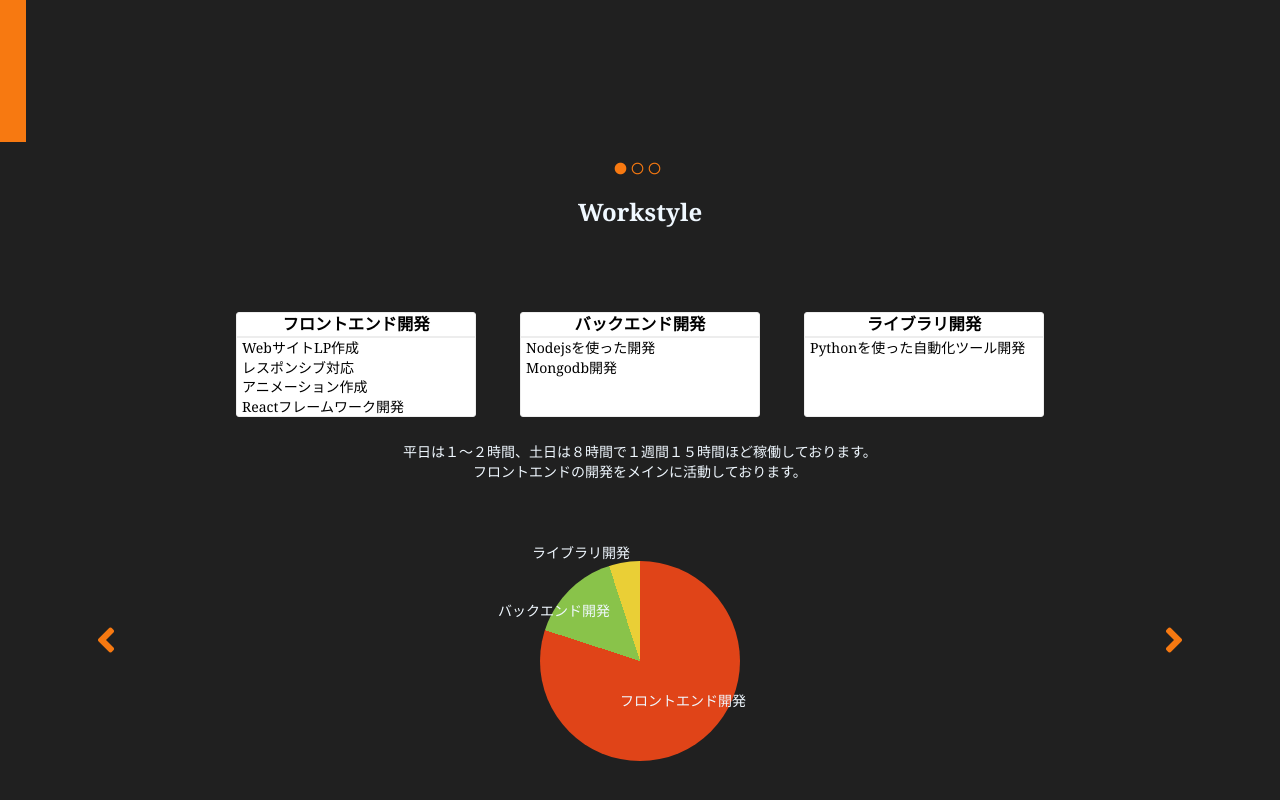
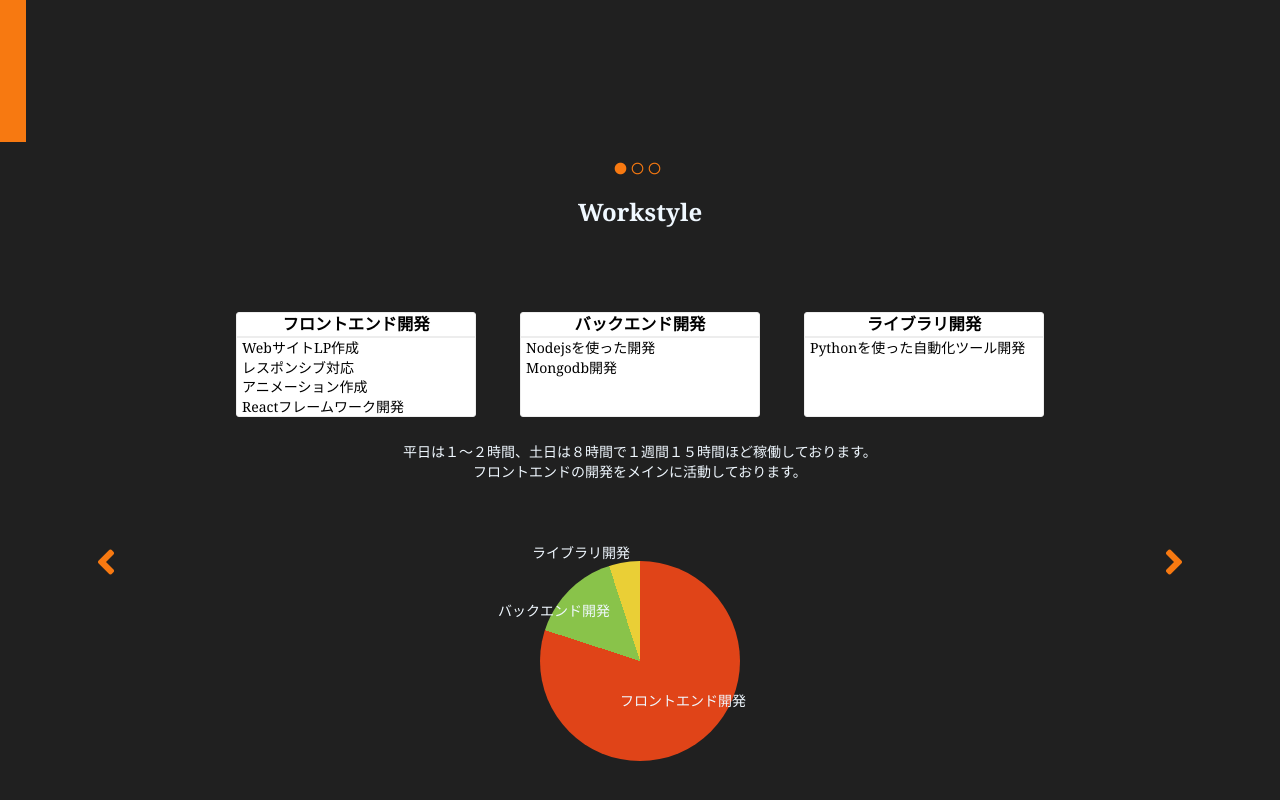
Before and after one commit to Cap1231/portfolio, a React (Create React App) app: page / in a window 1280 px wide. Shown: the part 658-1458 px from the top of the page. Built offline with nearby package versions, Linux system fonts and the light colour scheme.

Commit message:
pull down issue

```diff
--- a/src/App.css
+++ b/src/App.css
@@ -134,6 +134,8 @@ a:hover::after {
 
 .wrap-work {
   position: relative;
+  height: 100vh;
+  overflow: hidden;
 }
 
 .K-flex {
@@ -143,7 +145,8 @@ a:hover::after {
 
 .slider {
   min-width: 100vw;
-  height: 100vh;
+  /* height: 100vh; */
+  /* height: 100%; */
 }
 
 .workstyle,
```
Also changed, not shown: src/components/header.jsx (+16 -1 lines).
